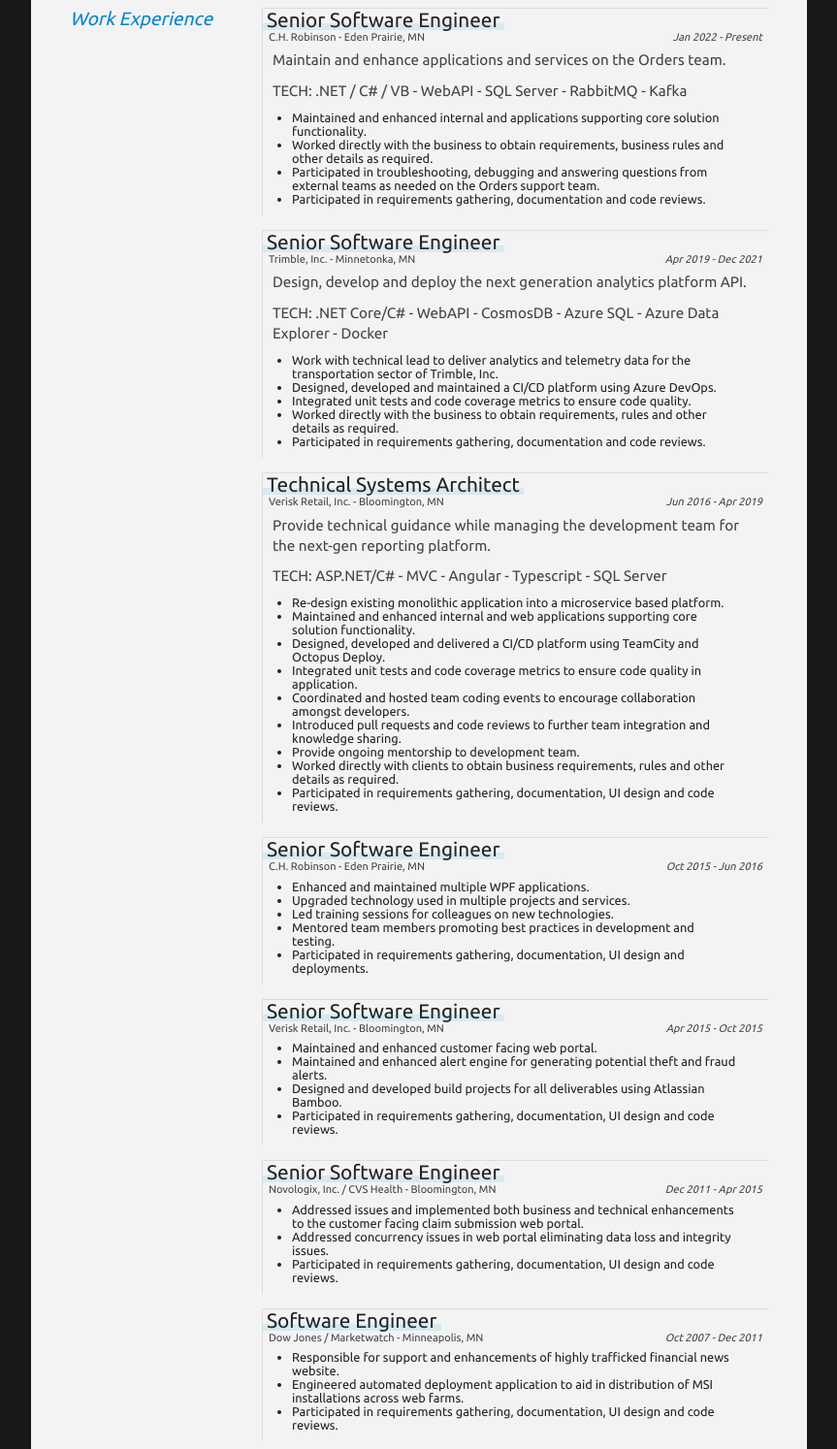
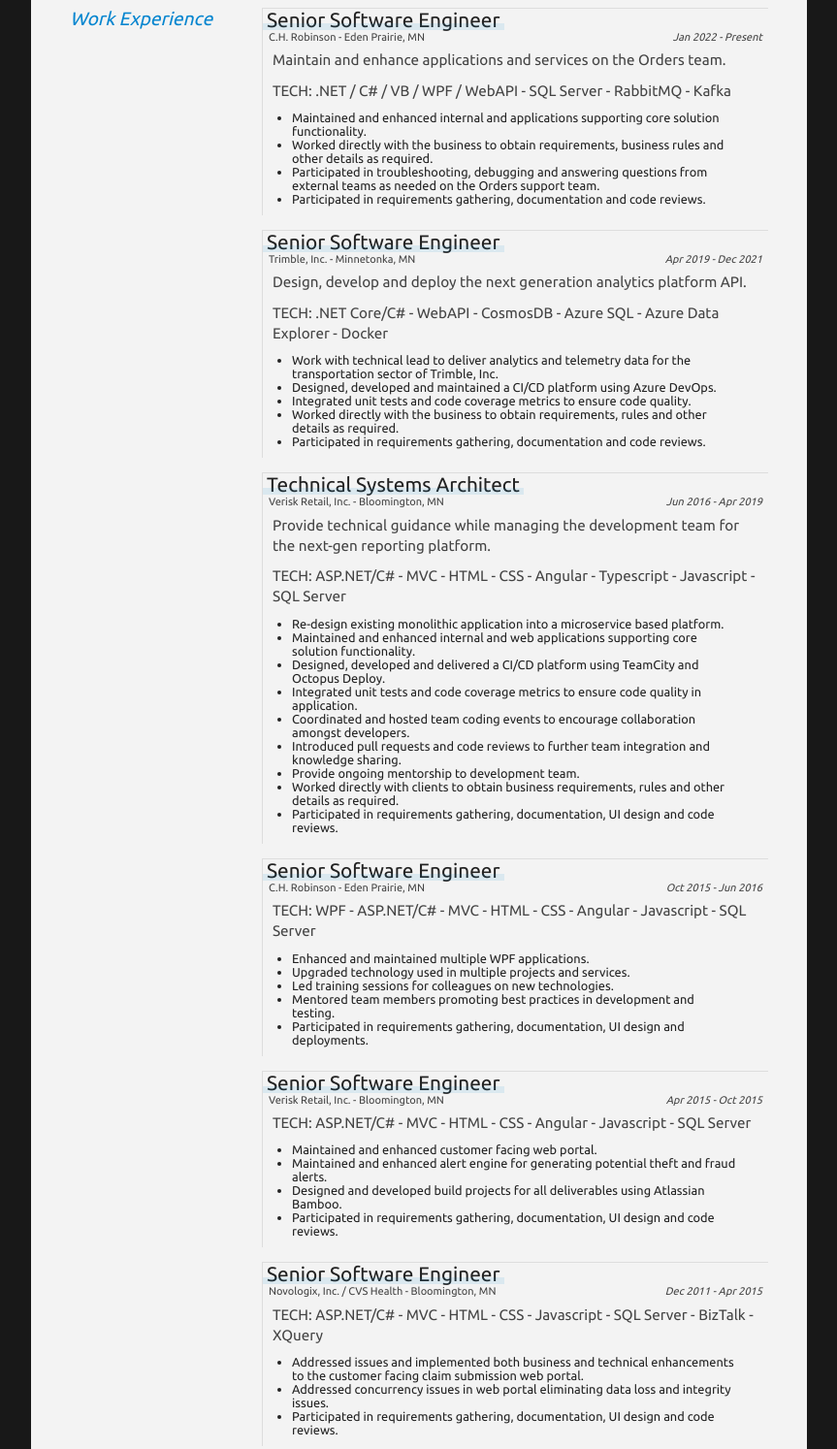
Before and after one commit to jeffrutland/jeffrutland.github.io, a plain HTML site: page index.html in a window 1280 px wide. Shown: the part 282-1776 px from the top of the page at 97% size, without its empty margins (208-1071 px from the left). Drawn offline with Linux system fonts and the light colour scheme.

Commit message:
adding some tech notes

```diff
--- a/index.html
+++ b/index.html
@@ -66,7 +66,7 @@
 							</div>
 							<div class="article-details" style="position: relative;">
 								<p>Maintain and enhance applications and services on the Orders team.</p>
-								<p>TECH: .NET / C# / VB - WebAPI - SQL Server - RabbitMQ - Kafka</p>
+								<p>TECH: .NET / C# / VB / WPF / WebAPI - SQL Server - RabbitMQ - Kafka</p>
 								<div class="article-details-list">
 									<ul>
 										<li>Maintained and enhanced internal and applications supporting core solution functionality.</li>
@@ -115,7 +115,7 @@
 							</div>
 							<div class="article-details" style="position: relative;">
 								<p>Provide technical guidance while managing the development team for the next-gen reporting platform.</p>
-								<p>TECH: ASP.NET/C# - MVC - Angular - Typescript - SQL Server</p>
+								<p>TECH: ASP.NET/C# - MVC - HTML - CSS - Angular - Typescript - Javascript - SQL Server</p>
 								<div class="article-details-list">
 									<ul>
 										<li>Re-design existing monolithic application into a microservice based platform.</li>
@@ -146,6 +146,7 @@
 							</div>
 							<div class="article-details" style="position: relative;">
 								<!-- <div class="left-test"></div> -->
+								<p>TECH: WPF - ASP.NET/C# - MVC - HTML - CSS - Angular - Javascript - SQL Server</p>
 								<div class="article-details-list">
 									<ul>
 										<li>Enhanced and maintained multiple WPF applications.</li>
@@ -172,6 +173,7 @@
 							</div>
 							<div class="article-details" style="position: relative;">
 								<!-- <div class="left-test"></div> -->
+								<p>TECH: ASP.NET/C# - MVC - HTML - CSS - Angular - Javascript - SQL Server</p>
 								<div class="article-details-list">
 									<ul>
 										<li>Maintained and enhanced customer facing web portal.</li>
@@ -196,6 +198,7 @@
 								<div class="clear"></div>
 							</div>
 							<div class="article-details" style="position: relative;">
+								<p>TECH: ASP.NET/C# - MVC - HTML - CSS - Javascript - SQL Server - BizTalk - XQuery</p>
 								<!-- <div class="left-test"></div> -->
 								<div class="article-details-list">
 									<ul>
```
